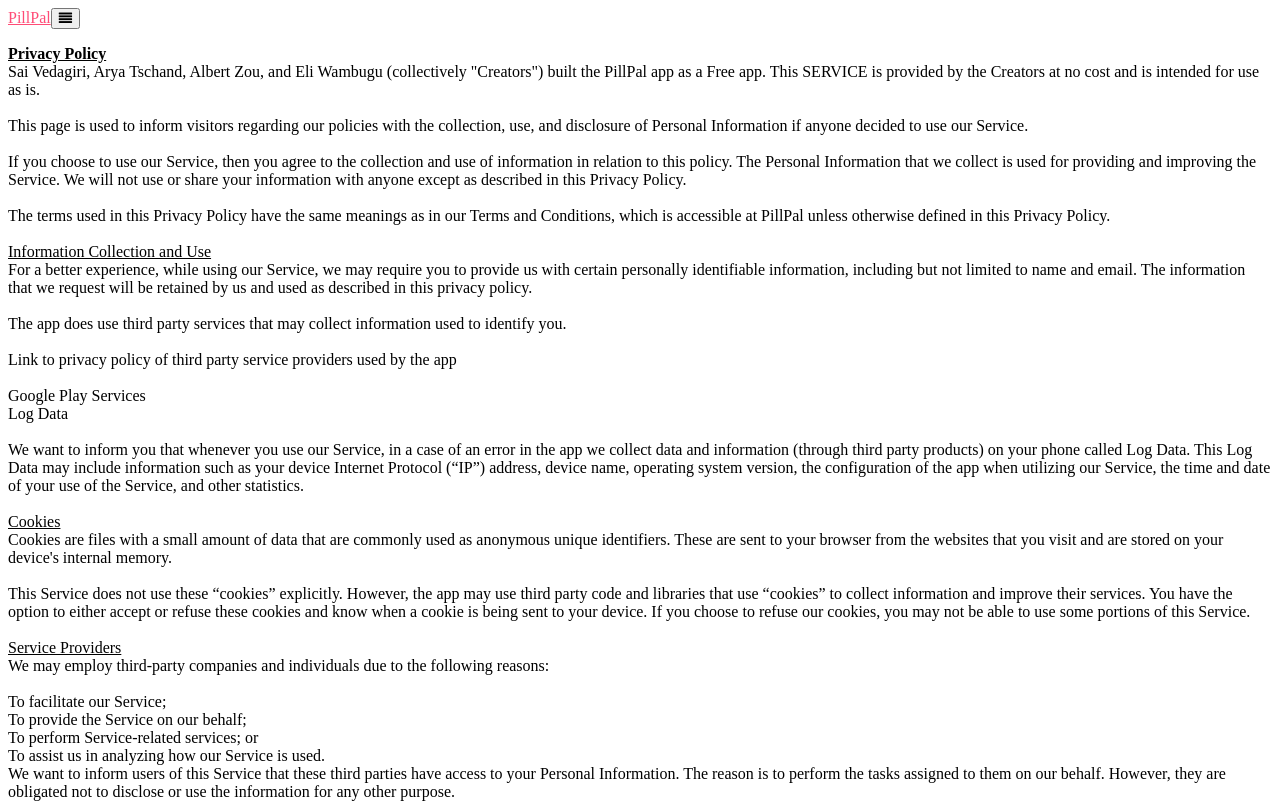
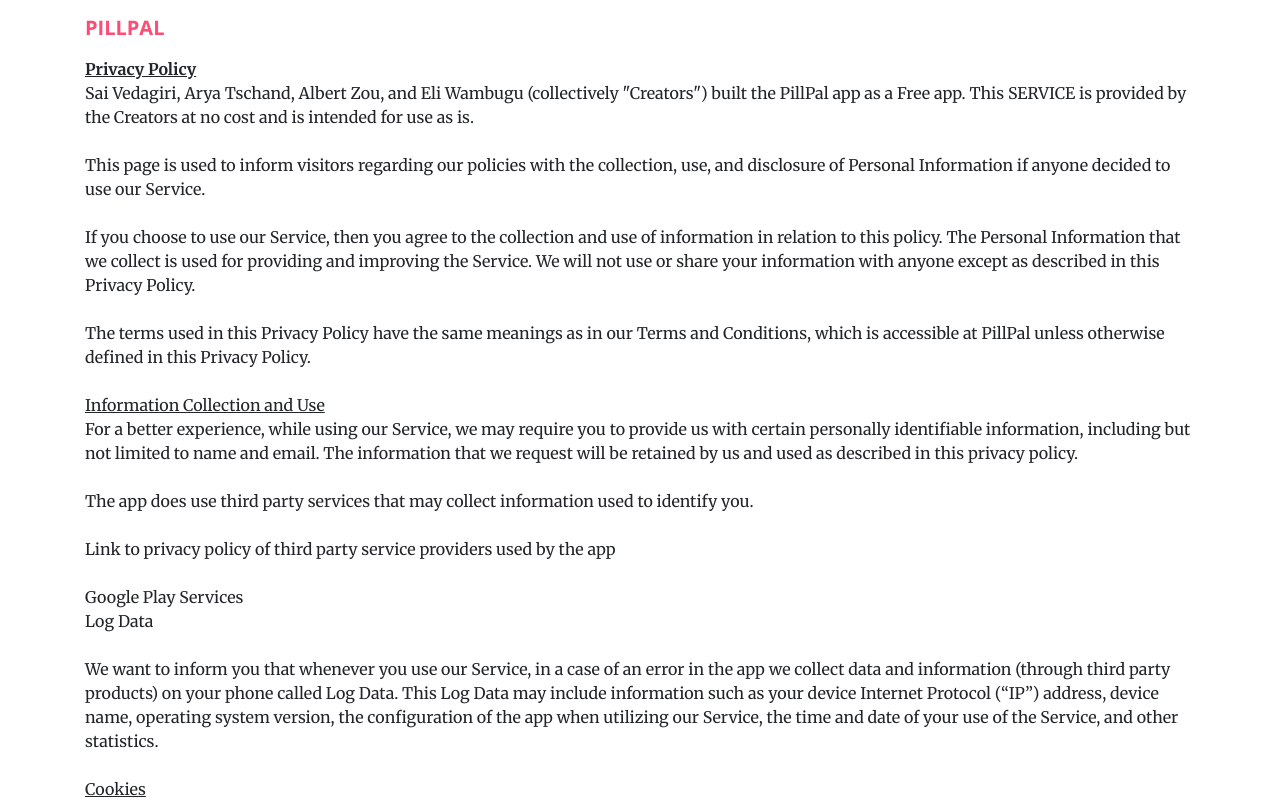
Before and after one commit to SaiVedagiri/PillPal-Website, a plain HTML site: page docs/privacy.html in a window 1280 px wide. Shown: the top 803 px of the page. Drawn offline with nearby package versions, Linux system fonts and the light colour scheme; the site is published under a folder, as on GitHub Pages, so addresses that start at the root find nothing.

Commit message:
Push updates

```diff
--- a/docs/privacy.html
+++ b/docs/privacy.html
@@ -5,13 +5,13 @@
     <meta charset="utf-8">
     <meta name="viewport" content="width=device-width, initial-scale=1.0, shrink-to-fit=no">
     <title>PillPall</title>
-    <link rel="stylesheet" href="/assets/bootstrap/css/bootstrap.min.css?h=a08af062bd19fe91de168ba0ea823d73">
+    <link rel="stylesheet" href="./assets/bootstrap/css/bootstrap.min.css?h=a08af062bd19fe91de168ba0ea823d73">
     <link rel="stylesheet" href="https://fonts.googleapis.com/css?family=Open+Sans:300italic,400italic,600italic,700italic,800italic,400,300,600,700,800">
     <link rel="stylesheet" href="https://fonts.googleapis.com/css?family=Merriweather:400,300,300italic,400italic,700,700italic,900,900italic">
     <link rel="stylesheet" href="https://use.fontawesome.com/releases/v5.12.0/css/all.css">
     <link rel="stylesheet" href="https://cdnjs.cloudflare.com/ajax/libs/font-awesome/4.7.0/css/font-awesome.min.css">
-    <link rel="stylesheet" href="/assets/fonts/fontawesome5-overrides.min.css?h=18313f04cea0e078412a028c5361bd4e">
-    <link rel="stylesheet" href="/assets/css/styles.min.css?h=66e0e50385afac238118f8d15acd5ae7">
+    <link rel="stylesheet" href="./assets/fonts/fontawesome5-overrides.min.css?h=18313f04cea0e078412a028c5361bd4e">
+    <link rel="stylesheet" href="./assets/css/styles.min.css?h=66e0e50385afac238118f8d15acd5ae7">
     <link rel="stylesheet" href="https://cdnjs.cloudflare.com/ajax/libs/magnific-popup.js/1.1.0/magnific-popup.min.css">
 </head>
 
@@ -63,7 +63,7 @@
     <script src="https://cdnjs.cloudflare.com/ajax/libs/twitter-bootstrap/4.4.1/js/bootstrap.bundle.min.js"></script>
     <script src="https://cdnjs.cloudflare.com/ajax/libs/jquery-easing/1.4.1/jquery.easing.min.js"></script>
     <script src="https://cdnjs.cloudflare.com/ajax/libs/magnific-popup.js/1.1.0/jquery.magnific-popup.min.js"></script>
-    <script src="/assets/js/script.min.js?h=65aad6c4a6d6489f4cc7a2760c2868e4"></script>
+    <script src="./assets/js/script.min.js?h=65aad6c4a6d6489f4cc7a2760c2868e4"></script>
 </body>
 
 </html>
```
Also changed, not shown: docs/index.html (+3 -3 lines), docs/signup.html (+2 -2 lines), docs/terms.html (+4 -4 lines), docs/assets/js/signup.min.js (added).
